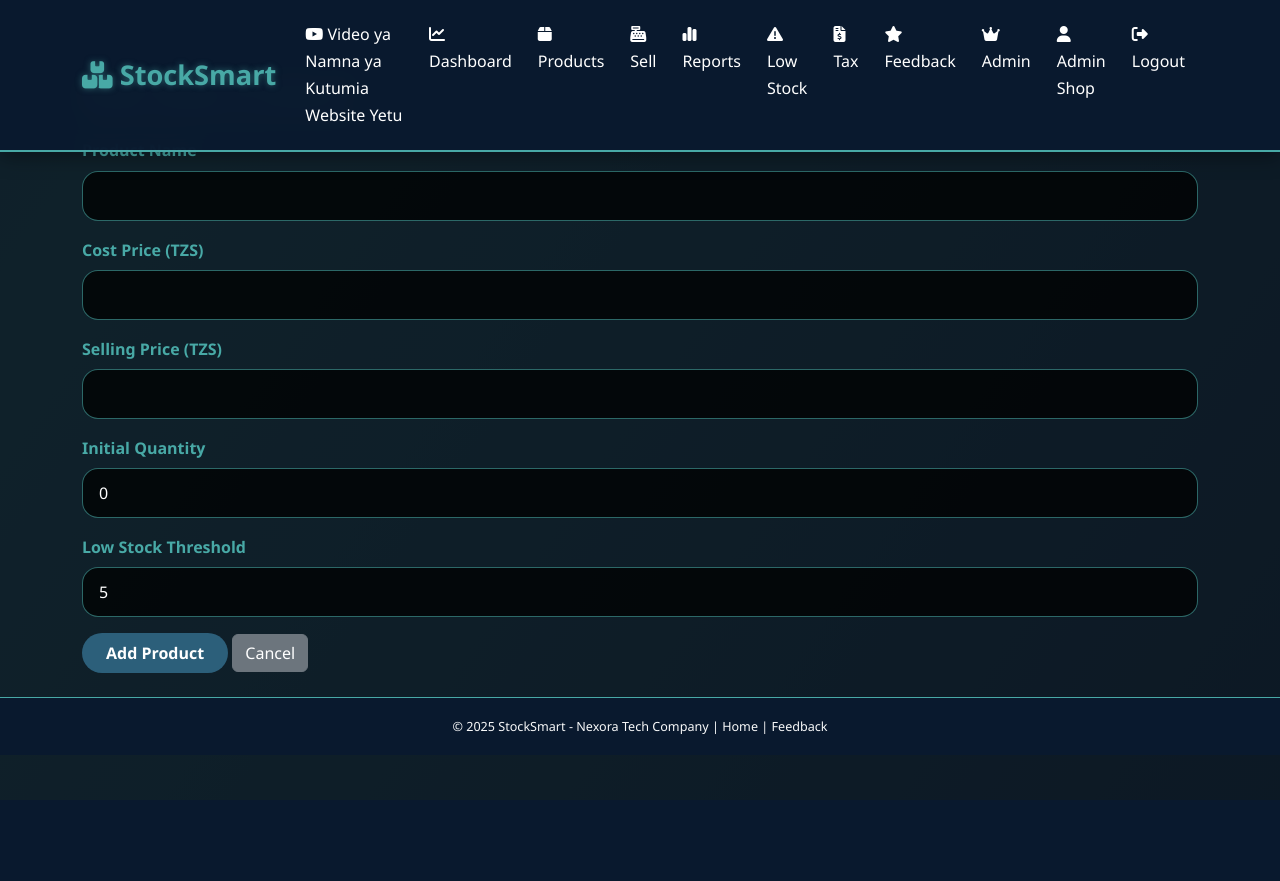
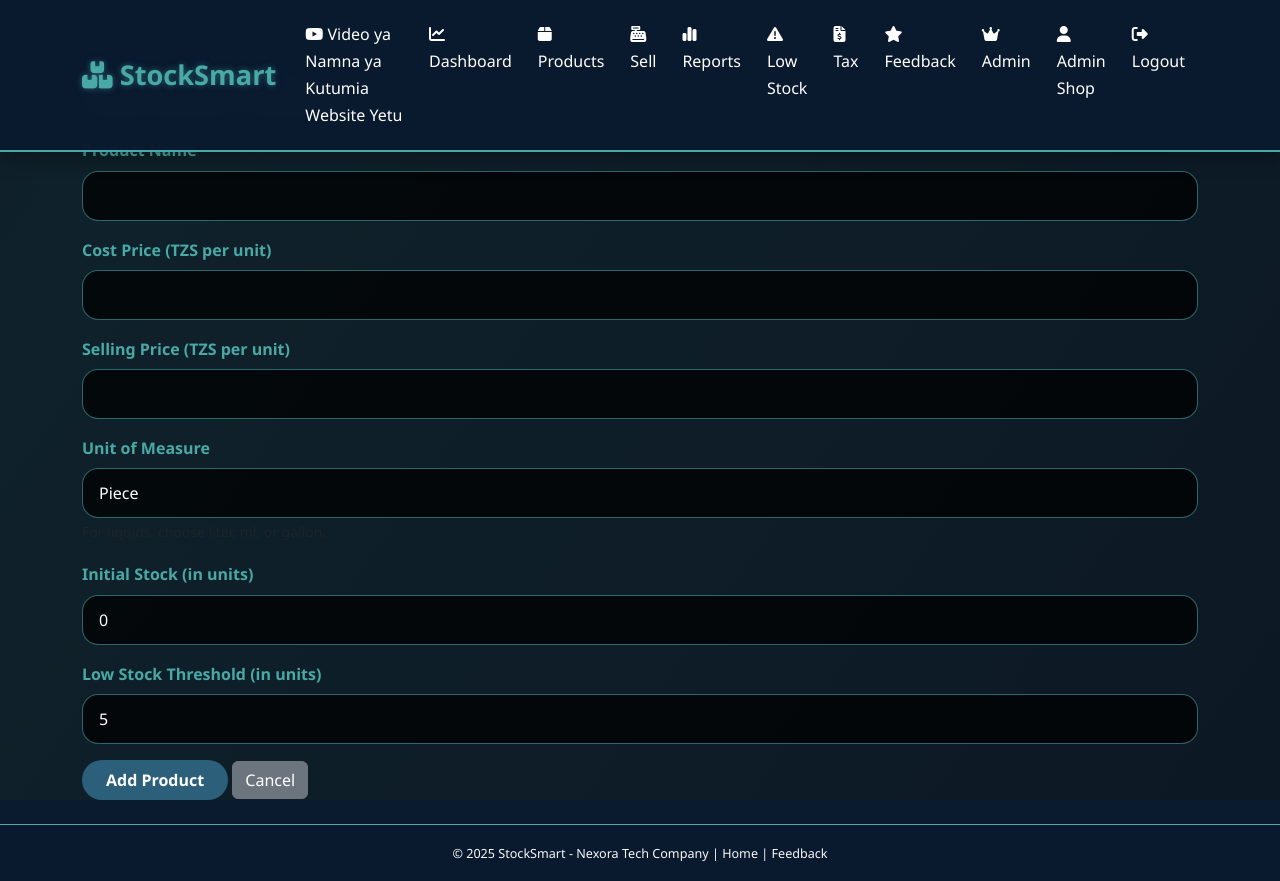
Before and after one commit to nexoratechv1-ctrl/Stocksmart, a Flask app: page /add_product in a window 1280 px wide. Before the commit the page ends 734 px from the top, so only its background shows below. Run offline with Flask 3, Linux system fonts and the light colour scheme; a user stored in the database is signed in.

Commit message:
Update add_product.html

```diff
--- a/templates/add_product.html
+++ b/templates/add_product.html
@@ -3,10 +3,21 @@
 <h2>Add New Product</h2>
 <form method="POST">
     <div class="mb-3"><label>Product Name</label><input type="text" name="name" class="form-control" required></div>
-    <div class="mb-3"><label>Cost Price (TZS)</label><input type="number" step="0.01" name="cost_price" class="form-control" required></div>
-    <div class="mb-3"><label>Selling Price (TZS)</label><input type="number" step="0.01" name="selling_price" class="form-control" required></div>
-    <div class="mb-3"><label>Initial Quantity</label><input type="number" name="quantity" class="form-control" value="0"></div>
-    <div class="mb-3"><label>Low Stock Threshold</label><input type="number" name="low_stock_threshold" class="form-control" value="5"></div>
+    <div class="mb-3"><label>Cost Price (TZS per unit)</label><input type="number" step="0.01" name="cost_price" class="form-control" required></div>
+    <div class="mb-3"><label>Selling Price (TZS per unit)</label><input type="number" step="0.01" name="selling_price" class="form-control" required></div>
+    <div class="mb-3"><label>Unit of Measure</label>
+        <select name="unit" class="form-select">
+            <option value="piece">Piece</option>
+            <option value="liter">Liter</option>
+            <option value="ml">Milliliter (ml)</option>
+            <option value="gallon">Gallon</option>
+            <option value="kg">Kilogram (kg)</option>
+            <option value="gram">Gram (g)</option>
+        </select>
+        <small class="text-muted">For liquids, choose liter, ml, or gallon.</small>
+    </div>
+    <div class="mb-3"><label>Initial Stock (in units)</label><input type="number" step="0.01" name="quantity" class="form-control" value="0"></div>
+    <div class="mb-3"><label>Low Stock Threshold (in units)</label><input type="number" step="0.01" name="low_stock_threshold" class="form-control" value="5"></div>
     <button type="submit" class="btn btn-primary">Add Product</button>
     <a href="{{ url_for('products') }}" class="btn btn-secondary">Cancel</a>
 </form>
```
